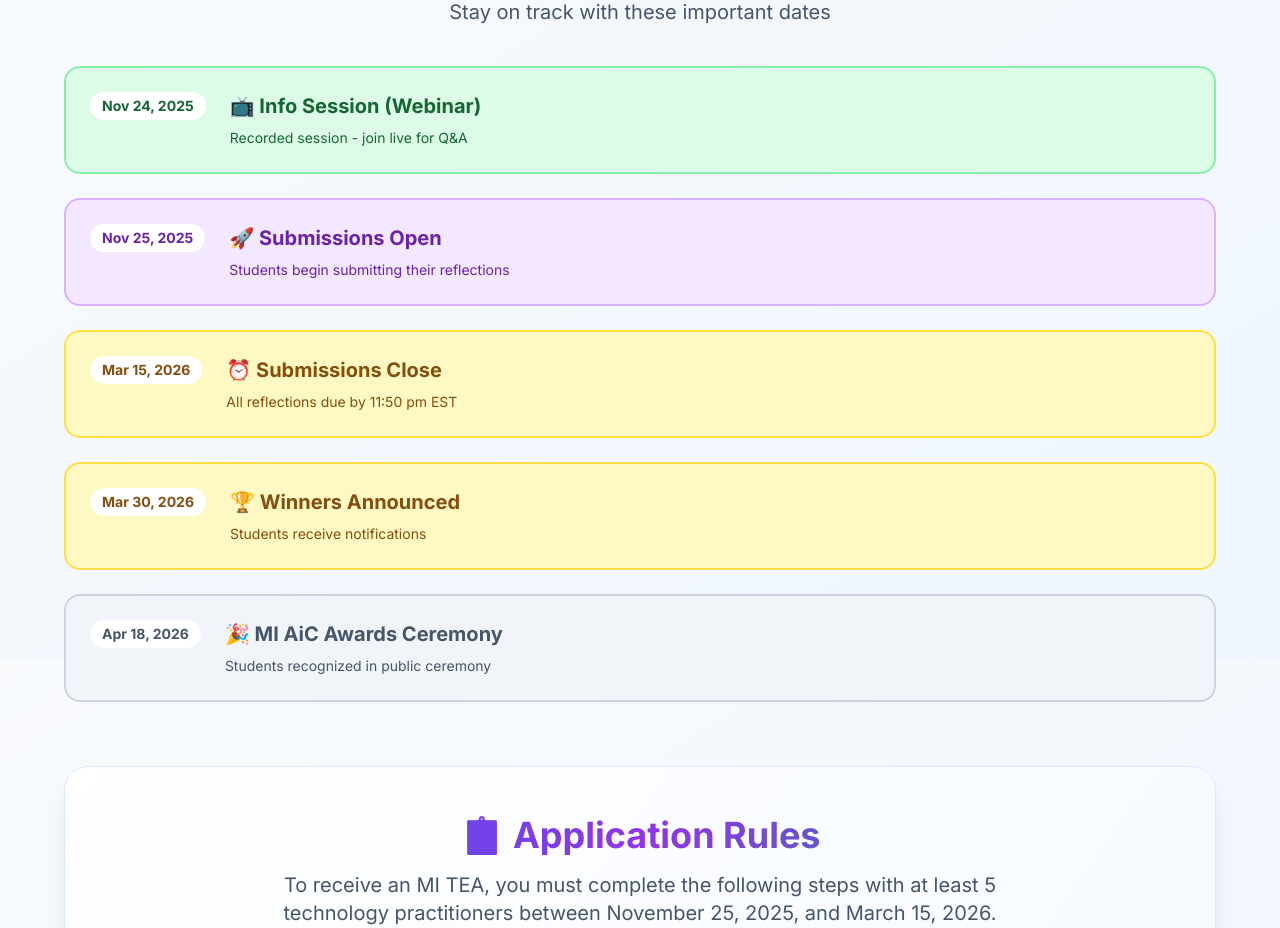
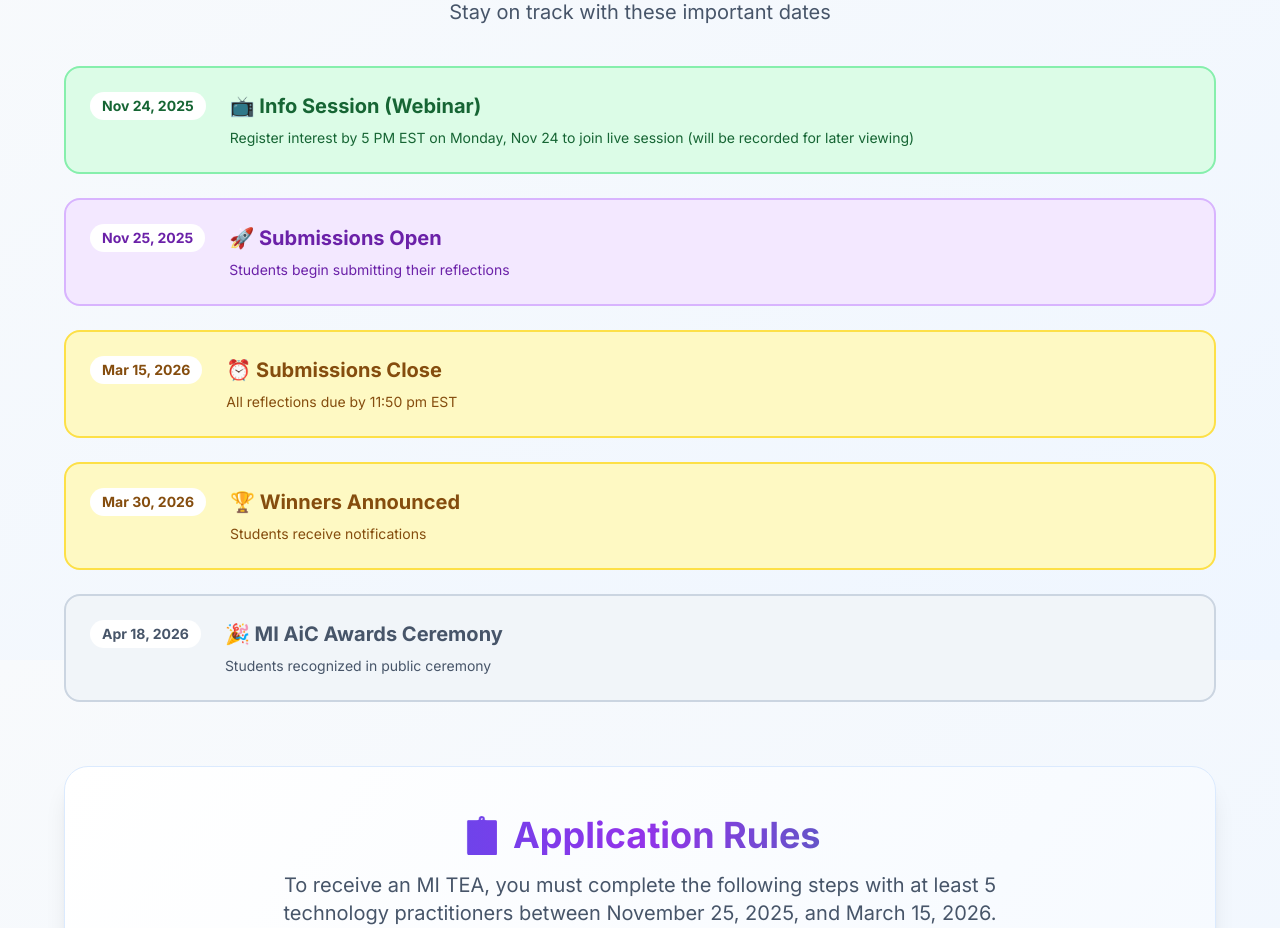
Before and after one commit to Divyatech-hub/Michigan-TEA, a Next.js app: page /Michigan-TEA/ in a window 1280 px wide. Shown: the part 1740-2668 px from the top of the page. Built offline with nearby package versions, Linux system fonts and the light colour scheme.

Commit message:
updated practitioner letter to new ver

```diff
--- a/components/Timeline.tsx
+++ b/components/Timeline.tsx
@@ -3,7 +3,7 @@ export default function Timeline() {
     {
       date: 'Nov 24, 2025',
       title: '📺 Info Session (Webinar)',
-      desc: 'Recorded session - join live for Q&A',
+      desc: 'Register interest by 5 PM EST on Monday, Nov 24 to join live session (will be recorded for later viewing)',
       status: 'completed'
     },
     {
```
Also changed, not shown: 8 other files (tests, documents, lock files or other folders).
